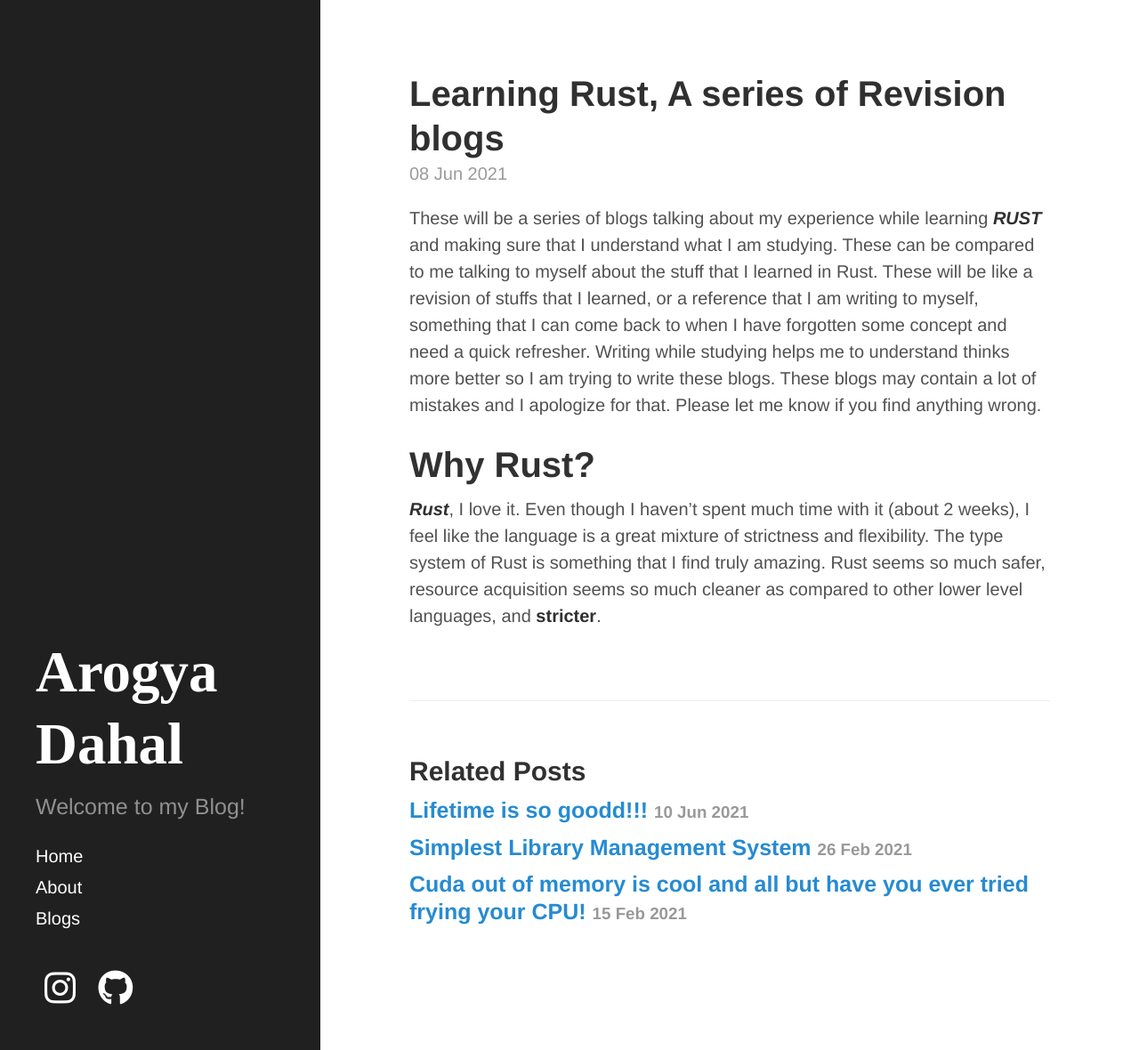
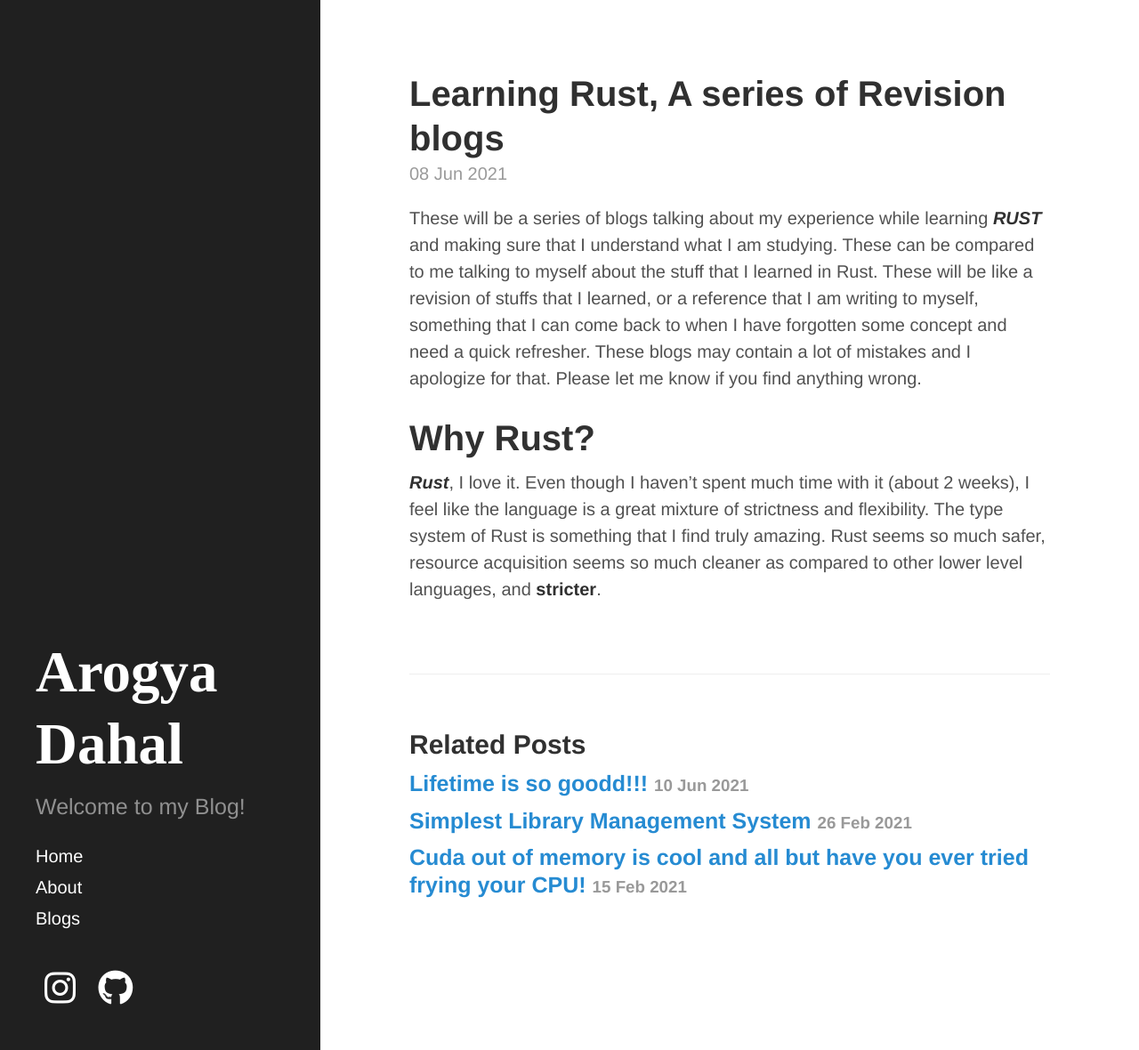
Before and after one commit to arogyad/arogyad.github.io, a Jekyll site: the page built from _posts/2021-06-08-Rust Bust.md, in a window 1280 px wide and 1180 px high. Shown: the whole window at 89% size. Built offline with Jekyll 4.4.1, drawn with Linux system fonts in a browser that asks for light colours; nearby versions of some CDN libraries; some web fonts are replaced.

Commit message:
Update 2021-06-08-Rust Bust.md

```diff
--- a/_posts/2021-06-08-Rust Bust.md
+++ b/_posts/2021-06-08-Rust Bust.md
@@ -4,7 +4,7 @@ layout: post
 published: true
 ---
 
-These will be a  series of blogs talking about my experience while learning ***RUST*** and making sure that I understand what I am studying. These can be compared to me talking to myself about the stuff that I learned in Rust. These will be like a revision of stuffs that I learned, or a reference that I am writing to myself, something that I can come back to when I have forgotten some concept and need a quick refresher. Writing while studying helps me to understand thinks more better so I am trying to write these blogs. These blogs may contain a lot of mistakes and I apologize for that. Please let me know if you find anything wrong.
+These will be a  series of blogs talking about my experience while learning ***RUST*** and making sure that I understand what I am studying. These can be compared to me talking to myself about the stuff that I learned in Rust. These will be like a revision of stuffs that I learned, or a reference that I am writing to myself, something that I can come back to when I have forgotten some concept and need a quick refresher. These blogs may contain a lot of mistakes and I apologize for that. Please let me know if you find anything wrong.
 
 # Why Rust?
 
```
